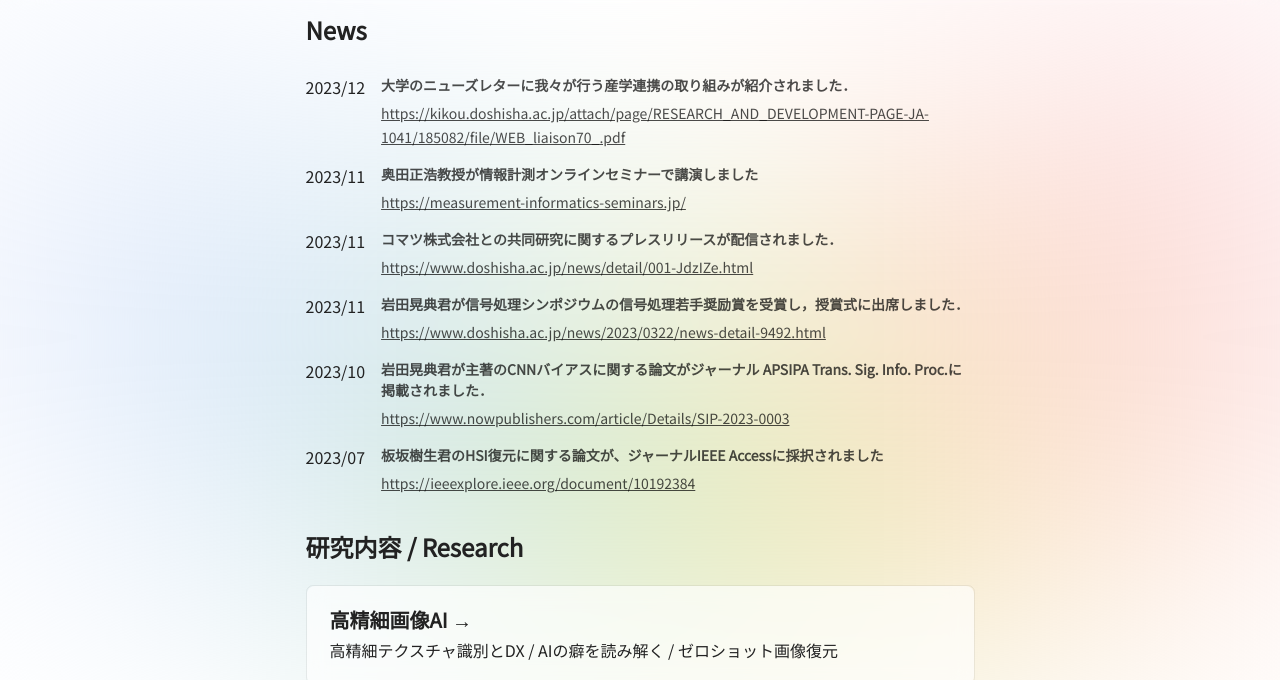
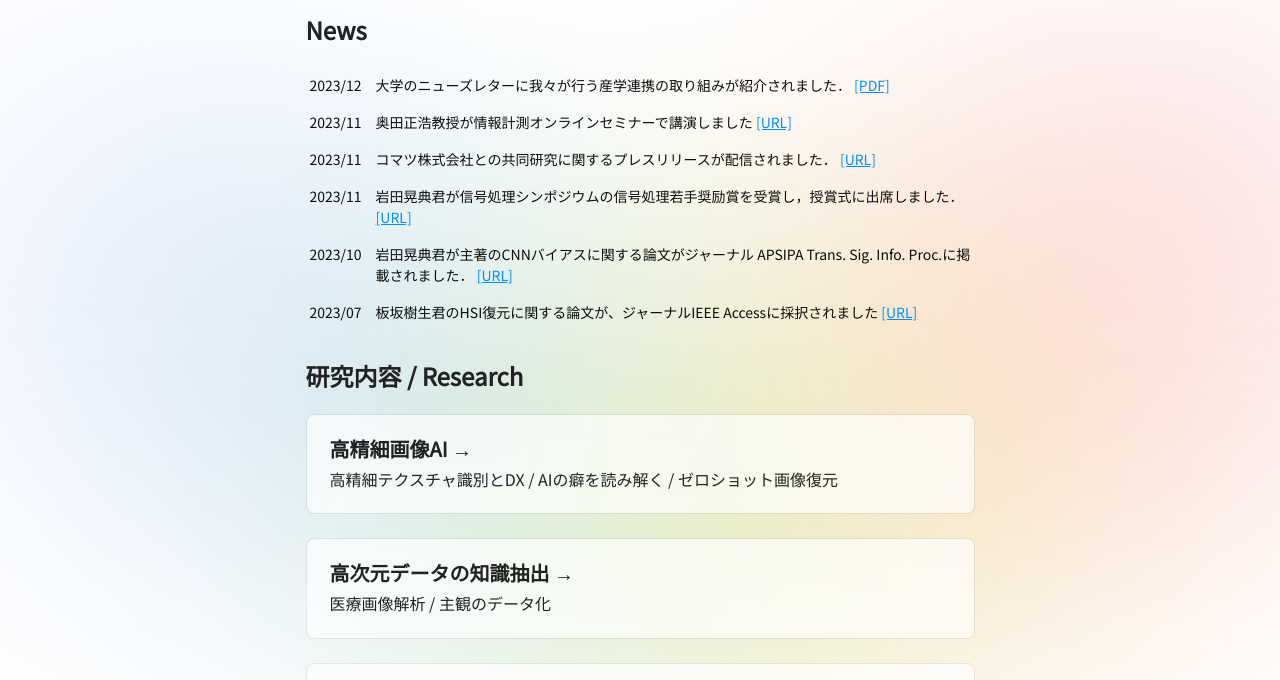
Before and after one commit to IML-okuda/official, an Astro site in the folder sakura/: page / in a window 1280 px wide. Shown: the part 63-743 px from the top of the page. Built offline with nearby package versions, Linux system fonts and the light colour scheme; Astro itself is replaced by a stand-in of ours.

Commit message:
chore: update news

```diff
--- a/sakura/src/components/News.astro
+++ b/sakura/src/components/News.astro
@@ -1,16 +1,16 @@
 ---
-import { blackA } from "@radix-ui/colors";
+import { blackA, blueDark } from "@radix-ui/colors";
 export type NewsItem = {
   date: string;
   title: string;
-  link?: string;
+  href?: string;
+  linkText?: string;
   authors: string[];
 };
 interface Props {
   news: NewsItem[];
 }
 const { news } = Astro.props;
-const ary = [1, 2, 3, 4, 5];
 ---
 
 <div
@@ -18,6 +18,7 @@ const ary = [1, 2, 3, 4, 5];
     display: "flex",
     flexDirection: "column",
     gap: "1rem",
+    paddingLeft: "0.25rem",
   }}
 >
   {
@@ -28,9 +29,12 @@ const ary = [1, 2, 3, 4, 5];
           flexDirection: "row",
           gap: "1em",
           rowGap: "1em",
+          fontSize: "0.875rem",
+          fontWeight: 500,
+          color: blackA.blackA12,
         }}
       >
-        <div>{news.date}</div>
+        <div style={{}}>{news.date}</div>
         <div
           style={{
             display: "flex",
@@ -39,38 +43,28 @@ const ary = [1, 2, 3, 4, 5];
           }}
         >
           <div>
-            <p
-              style={{
-                fontSize: "0.875rem",
-                fontWeight: "bold",
-                color: blackA.blackA9,
-              }}
-            >
+            <p>
               {news.title}
+              {news.href && (
+                <a
+                  href={news.href}
+                  style={{
+                    color: blueDark.blue9,
+                    textDecoration: "underline",
+                  }}
+                >
+                  [{news.linkText || "URL"}]
+                </a>
+              )}
             </p>
           </div>
-          {news.link && (
-            <div>
-              <a
-                href={news.link}
-                style={{
-                  fontSize: "0.875rem",
-                  color: blackA.blackA9,
-                }}
-              >
-                {news.link}
-              </a>
-            </div>
-          )}
           {false && (
             <div>
               <div
                 style={{
                   display: "flex",
                   flexDirection: "row",
-                  fontSize: "0.875rem",
                   gap: "0.5rem",
-                  color: blackA.blackA9,
                 }}
               >
                 {news.authors.map((author, i) => (
--- a/sakura/src/pages/index.astro
+++ b/sakura/src/pages/index.astro
@@ -9,40 +9,41 @@ const news: NewsItem[] = [
     date: "2023/12",
     title:
       "大学のニューズレターに我々が行う産学連携の取り組みが紹介されました．",
-    link: "https://kikou.doshisha.ac.jp/attach/page/RESEARCH_AND_DEVELOPMENT-PAGE-JA-1041/185082/file/WEB_liaison70_.pdf",
+    href: "https://kikou.doshisha.ac.jp/attach/page/RESEARCH_AND_DEVELOPMENT-PAGE-JA-1041/185082/file/WEB_liaison70_.pdf",
+    linkText: "PDF",
     authors: [],
   },
   {
     date: "2023/11",
     title: "奥田正浩教授が情報計測オンラインセミナーで講演しました",
-    link: "https://measurement-informatics-seminars.jp/",
+    href: "https://measurement-informatics-seminars.jp/",
     authors: [],
   },
   {
     date: "2023/11",
     title: "コマツ株式会社との共同研究に関するプレスリリースが配信されました．",
-    link: "https://www.doshisha.ac.jp/news/detail/001-JdzIZe.html",
+    href: "https://www.doshisha.ac.jp/news/detail/001-JdzIZe.html",
     authors: [],
   },
   {
     date: "2023/11",
     title:
       "岩田晃典君が信号処理シンポジウムの信号処理若手奨励賞を受賞し，授賞式に出席しました．",
-    link: "https://www.doshisha.ac.jp/news/2023/0322/news-detail-9492.html",
+    href: "https://www.doshisha.ac.jp/news/2023/0322/news-detail-9492.html",
     authors: ["岩田晃典"],
   },
   {
     date: "2023/10",
     title:
       "岩田晃典君が主著のCNNバイアスに関する論文がジャーナル APSIPA Trans. Sig. Info. Proc.に掲載されました．",
-    link: " https://www.nowpublishers.com/article/Details/SIP-2023-0003",
+    href: " https://www.nowpublishers.com/article/Details/SIP-2023-0003",
     authors: ["岩田晃典"],
   },
   {
     date: "2023/07",
     title:
       "板坂樹生君のHSI復元に関する論文が、ジャーナルIEEE Accessに採択されました",
-    link: " https://ieeexplore.ieee.org/document/10192384",
+    href: " https://ieeexplore.ieee.org/document/10192384",
     authors: ["板坂樹生"],
   },
 ];
```
